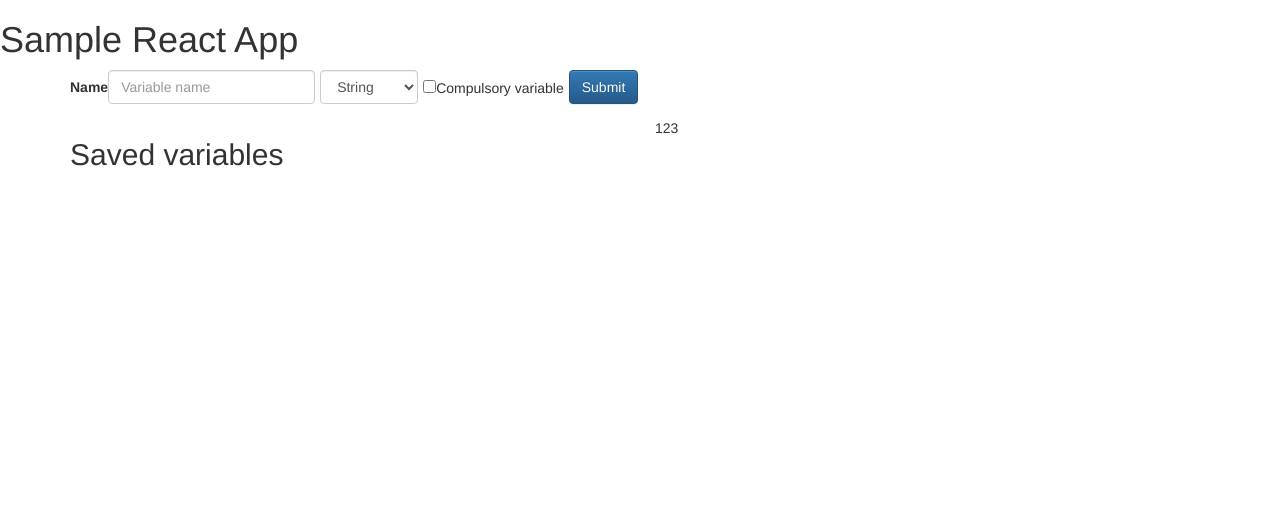
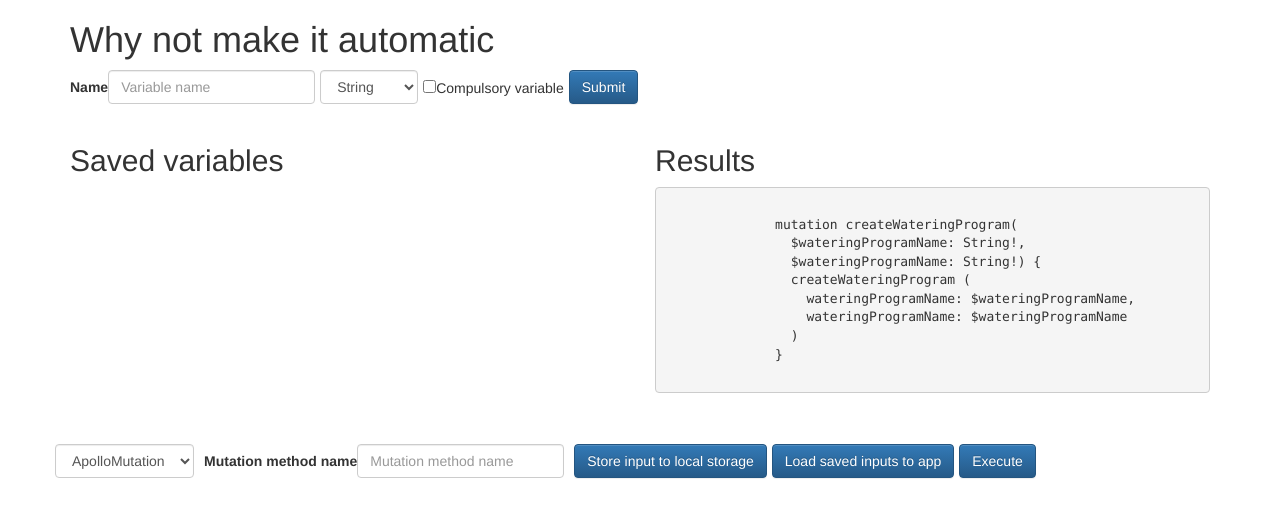
Before and after one commit to sd890623/redux-code-generator, a React app: page / in a window 1280 px wide. Built offline with nearby package versions, Linux system fonts and the light colour scheme.

Commit message:
Ready to create mutation rule

```diff
--- a/index.html
+++ b/index.html
@@ -9,7 +9,6 @@
   <title>Sample React App</title>
 </head>
 <body>
-  <h1>Sample React App</h1>
   <div id="root"></div>
 
   <script src="build/bundle.js"></script>
--- a/src/client/components/mutationRule.js
+++ b/src/client/components/mutationRule.js
@@ -1,3 +1,18 @@
-export function generateMutationGraph(variableArray) {
+import React from 'react';
 
+export default function generateMutationGraph(variableArray) {
+  return (
+    <pre className="result-panel">
+      {`
+	      mutation createWateringProgram(
+	        $wateringProgramName: String!,
+	        $wateringProgramName: String!) {
+	        createWateringProgram (
+	          wateringProgramName: $wateringProgramName,
+	          wateringProgramName: $wateringProgramName
+	        )
+	      }
+	    `}
+    </pre>
+  );
 }
--- a/src/client/components/queryGenerator.js
+++ b/src/client/components/queryGenerator.js
@@ -2,6 +2,7 @@ import React, { Component } from 'react';
 import { Button, Form, FormGroup, ControlLabel, FormControl, Checkbox } from 'react-bootstrap';
 import bindAll from 'lodash/bindAll';
 import findIndex from 'lodash/findIndex';
+import generateMutationGraph from './mutationRule';
 
 class QueryGenerator extends Component {
   constructor() {
@@ -10,10 +11,13 @@ class QueryGenerator extends Component {
       variableName: '',
       variableType: 0,
       variableCompulsory: false,
-	    variables: []
+	    executeOption: 0,
+	    variables: [],
+      mutationKeyWord: ''
     });
     this.typeArray = [{ value: 0, label: 'String' }, { value: 1, label: 'Int' }, { value: 2, label: 'Boolean' }];
-	  bindAll(this, ['submitVariable', 'findTypeLabelFromValue']);
+    this.optionArray = [{ value: 0, label: 'ApolloMutation' }, { value: 1, label: 'ApolloQuery' }];
+	  bindAll(this, ['submitVariable', 'findTypeLabelFromValue', 'saveToStorage', 'loadFromStorage', 'execute']);
   }
 
   findTypeLabelFromValue(typeValue) {
@@ -22,6 +26,20 @@ class QueryGenerator extends Component {
       return this.typeArray[index].label;
     }
     return 'unknown';
+  }
+
+  saveToStorage() {
+    window.localStorage.variables = JSON.stringify(this.state.variables);
+  }
+
+  loadFromStorage() {
+    if (window.localStorage.variables) {
+      this.setState({ variables: JSON.parse(window.localStorage.variables) });
+      console.log(JSON.parse(window.localStorage.variables));
+    }
+  }
+  execute() {
+
   }
 
   submitVariable() {
@@ -34,7 +52,8 @@ class QueryGenerator extends Component {
   render() {
     return (
       <div className="container">
-        <Form inline>
+        <h1>Why not make it automatic</h1>
+        <Form inline id="first-row">
           <FormGroup className="m-r-5">
             <ControlLabel>Name</ControlLabel>
             <FormControl
@@ -48,10 +67,10 @@ class QueryGenerator extends Component {
             componentClass="select"
             className="m-r-5"
             value={this.state.variableType}
-            onChange={e => this.setState({ variableType: e.target.value })}
+            onChange={e => this.setState({ variableType: parseInt(e.target.value, 10) })}
           >
             {this.typeArray.map(type => (
-              <option value={type.value}>{type.label}</option>
+              <option key={type.value} value={type.value}>{type.label}</option>
 	          ))}
           </FormControl>
           <FormGroup>
@@ -65,7 +84,7 @@ class QueryGenerator extends Component {
             <Button bsStyle="primary" onClick={this.submitVariable}>Submit</Button>
           </FormGroup>
         </Form>
-        <div className="row">
+        <div className="row" id="second-row">
           <div className="col-sm-6">
             <h2 className="variables-title">Saved variables</h2>
             <table className="variables-container">{this.state.variables.map(variableSet => (
@@ -76,8 +95,45 @@ class QueryGenerator extends Component {
             </table>
           </div>
           <div className="col-sm-6">
-            {123}
+            <h2 className="result-title">Results</h2>
+            {generateMutationGraph(this.state.variables)}
           </div>
+        </div>
+        <div className="row btn-set" id="third-row">
+          <Form inline>
+            <FormGroup className="m-r-5">
+              <FormControl
+                componentClass="select"
+                className="m-r-10"
+                value={this.state.executeOption}
+                onChange={e => this.setState({ executeOption: parseInt(e.target.value, 10) })}
+              >
+                {this.optionArray.map(option => (
+                  <option key={option.value} value={option.value}>{option.label}</option>
+                ))}
+              </FormControl>
+              {this.state.executeOption === 0 ?
+                <FormGroup className="m-r-5">
+                  <ControlLabel>Mutation method name</ControlLabel>
+                  <FormControl
+                    type="text"
+                    placeholder="Mutation method name"
+                    value={this.state.mutationKeyWord}
+                    onChange={e => this.setState({ mutationKeyWord: e.target.value })}
+                  />
+                </FormGroup> : ''
+	            }
+            </FormGroup>
+            <Button onClick={this.saveToStorage} bsStyle="primary" className="m-r-5">
+              Store input to local storage
+            </Button>
+            <Button onClick={this.loadFromStorage} bsStyle="primary" className="m-r-5">
+              Load saved inputs to app
+            </Button>
+            <Button onClick={this.execute} bsStyle="primary">
+              Execute
+            </Button>
+          </Form>
         </div>
       </div>
     );
--- a/src/client/scss/application.scss
+++ b/src/client/scss/application.scss
@@ -21,3 +21,14 @@ td, th {
 tr:nth-child(even) {
 	background-color: #dddddd;
 }
+
+#first-row {
+  margin-bottom: 20px;
+}
+#second-row {
+  margin-bottom: 20px;
+  min-height: 300px;
+}
+#third-row {
+  margin-bottom: 20px;
+}
```
Also changed, not shown: build/bundle.js.
